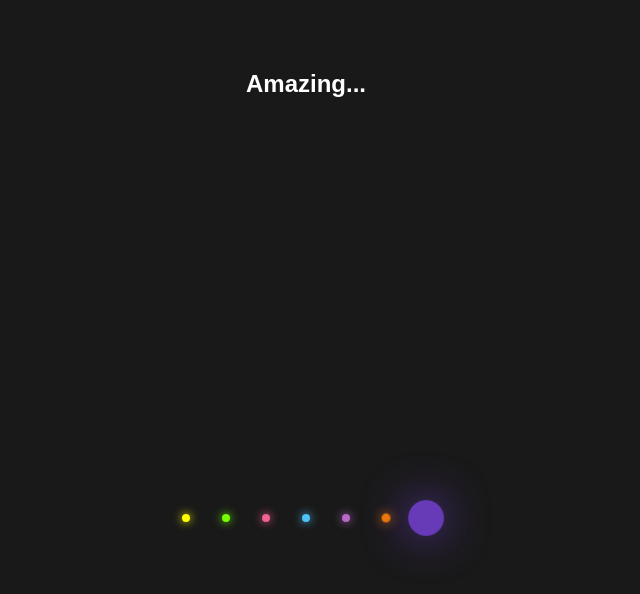
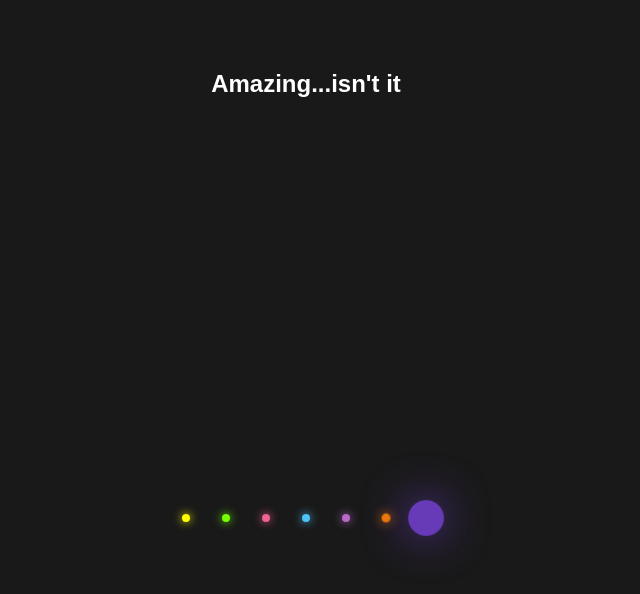
Before and after one commit to Jhera1/my-second-repo, a plain HTML site: page index.html in a window 1280 px wide. Shown: the whole page, without its empty margins (334-974 px from the left). Drawn offline with Linux system fonts and the light colour scheme.

Commit message:
updated heade

```diff
--- a/index.html
+++ b/index.html
@@ -8,7 +8,7 @@
 </head>
 <body>
   <div>
-    <h2>Amazing...</h2>
+    <h2>Amazing...isn't it</h2>
     <ul>
         <li></li>
         <li></li>
```
